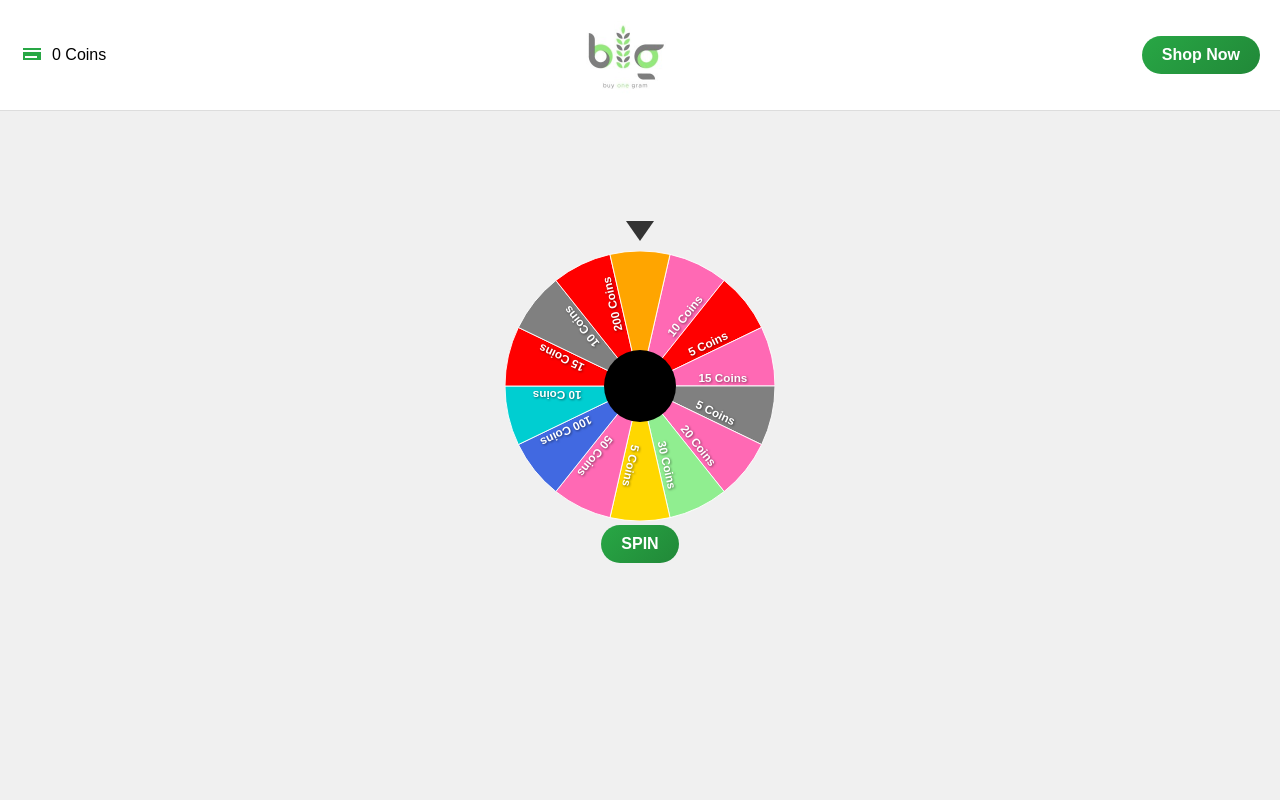
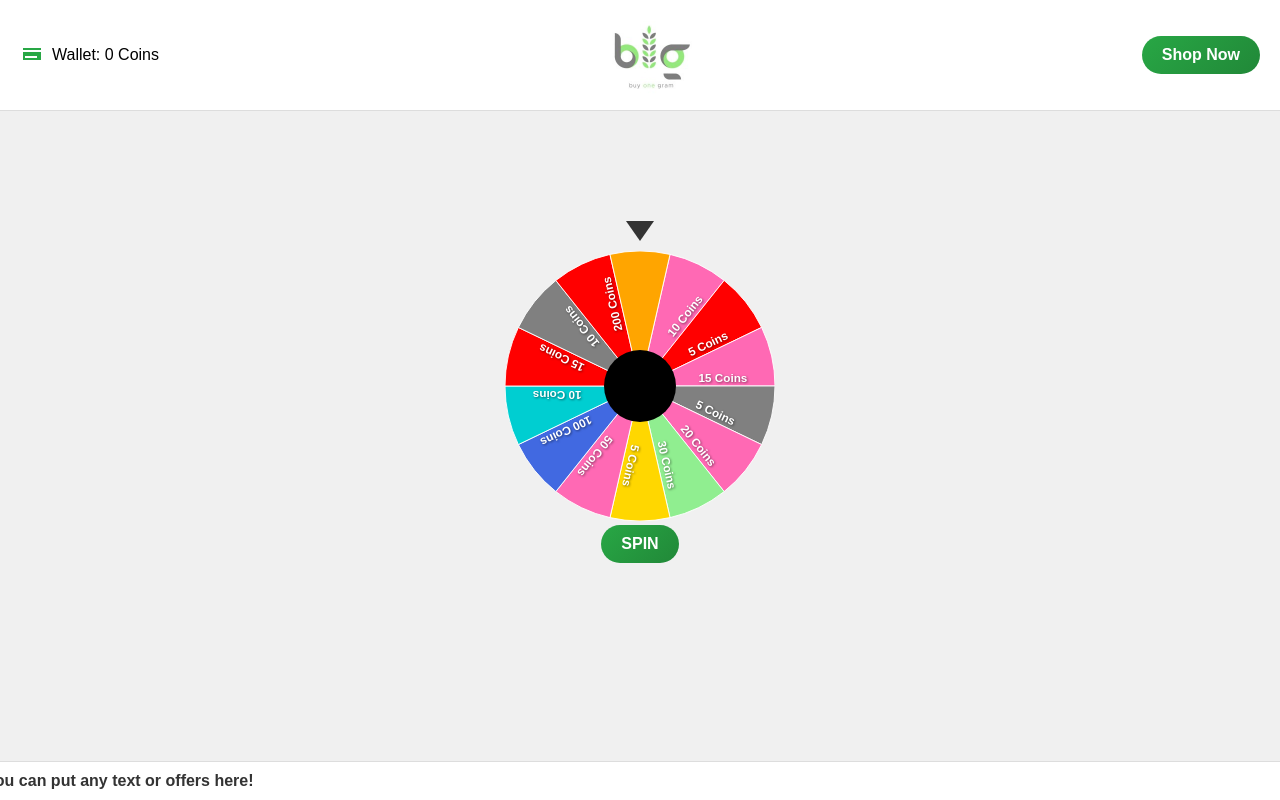
Before and after one commit to LostNSeeker/EFSpinWheel, a React (Create React App) app: page / in a window 1280 px wide. Built offline with nearby package versions, Linux system fonts and the light colour scheme.

Commit message:
bug fixed

```diff
--- a/package.json
+++ b/package.json
@@ -9,8 +9,6 @@
     "react": "^18.3.1",
     "react-dom": "^18.3.1",
     "react-scripts": "5.0.1",
-    "react-spinning-wheel": "^2.1.0",
-    "react-wheel-of-prizes": "^1.1.0",
     "web-vitals": "^2.1.4"
   },
   "scripts": {
--- a/src/components/SpinWheel.css
+++ b/src/components/SpinWheel.css
@@ -33,7 +33,6 @@ body {
     margin-right: 8px;
   }
 
-  /* Buttons use green gradient now */
   .shop-now-button, .spin-button {
     background: linear-gradient(135deg, #28a745 0%, #218838 100%);
     border: none;
@@ -139,7 +138,6 @@ body {
     color: #555;
   }
 
-  /* Continue and Submit Buttons also green */
   .continue-button,
   .submit-button {
     background: #28a745;
@@ -178,6 +176,36 @@ body {
     font-size: 0.9rem;
   }
 
+  /* Footer and Marquee styles */
+  .footer {
+    position: fixed;
+    bottom: 0;
+    width: 100%;
+    background: #ffffff;
+    border-top: 1px solid #ddd;
+    overflow: hidden;
+  }
+
+  .marquee-container {
+    white-space: nowrap;
+    overflow: hidden;
+    box-sizing: border-box;
+  }
+
+  .marquee-content {
+    display: inline-block;
+    padding-left: 100%;
+    animation: marquee 10s linear infinite;
+    font-weight: bold;
+    color: #333;
+    padding: 10px;
+  }
+
+  @keyframes marquee {
+    0% { transform: translateX(0%); }
+    100% { transform: translateX(-100%); }
+  }
+
   /* Responsive adjustments */
   @media (max-width: 480px) {
     .logo {
--- a/src/components/SpinWheel.js
+++ b/src/components/SpinWheel.js
@@ -99,12 +99,10 @@ const SpinWheel = () => {
 
   const handleRegisterSubmit = (e) => {
     e.preventDefault();
-    // Add 5 coins to wallet after successful registration
     setCoins(coins + 5);
     setShowRegisterPopup(false);
     setShowSuccessMessage(true);
 
-    // Hide success message after a short delay
     setTimeout(() => {
       setShowSuccessMessage(false);
     }, 2000);
@@ -118,7 +116,7 @@ const SpinWheel = () => {
           <svg className="wallet-icon" xmlns="http://www.w3.org/2000/svg" viewBox="0 0 24 24">
             <path d="M21 7H3V5h18v2zm0 10H3V9h18v8zm-4-4H5v2h12v-2z"/>
           </svg>
-          {coins} Coins
+          Wallet: {coins} Coins
         </div>
         <div className="header-center">
           <img src="/buyonegramlogo.jpeg" alt="Logo" className="logo" />
@@ -239,6 +237,15 @@ const SpinWheel = () => {
           </div>
         )}
       </div>
+
+      {/* Footer with CSS Marquee */}
+      <footer className="footer">
+        <div className="marquee-container">
+          <div className="marquee-content">
+            This is a demo marquee scrolling text. You can put any text or offers here!
+          </div>
+        </div>
+      </footer>
     </>
   );
 };
```
Also changed, not shown: 1 other file (tests, documents, lock files or other folders).
